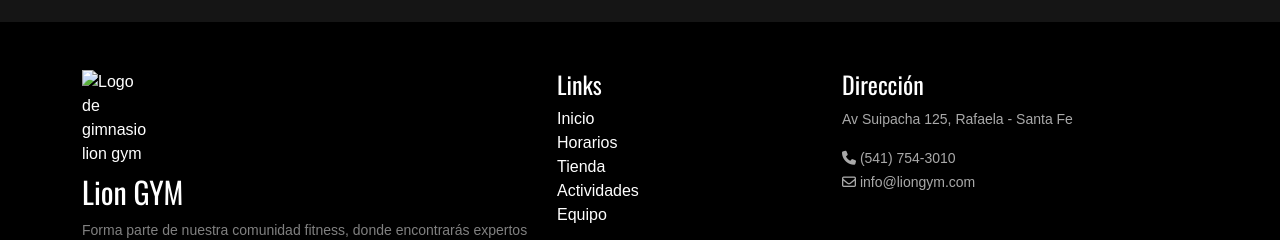
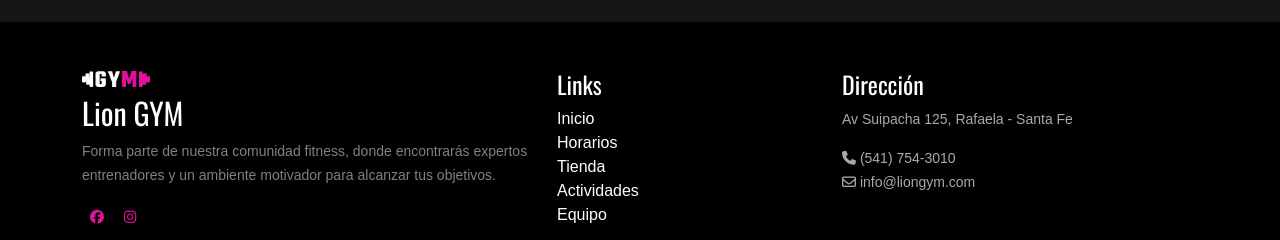
Before and after one commit to lucia117/PreEntrega3-Scharff, a website: page pages/actividades.html in a window 1280 px wide. Shown: the part 1675-1915 px from the top of the page. Drawn offline with nearby package versions, Linux system fonts and the light colour scheme; a web font is replaced by a local one.

Commit message:
actualizo footer

```diff
--- a/pages/actividades.html
+++ b/pages/actividades.html
@@ -173,7 +173,7 @@
         <div class="container">
             <div class="row">
                 <div class="col-lg-5 col-xs-12 about-company ">
-                    <img src="./images/logo.png" class="pb-2" alt="Logo de gimnasio lion gym">
+                    <img src="../images/logo.png" class="pb-2" alt="Logo de gimnasio lion gym">
                     <h3 class="pb-2">Lion GYM</h3>
                     <p class=" text-white-50">Forma parte de nuestra comunidad fitness, donde encontrarás expertos entrenadores y un ambiente motivador para alcanzar tus objetivos. </p>
                     <p>
```
Also changed, not shown: pages/equipo.html (+1 -1 lines), pages/horarios.html (+1 -1 lines), pages/tienda.html (+1 -1 lines).
